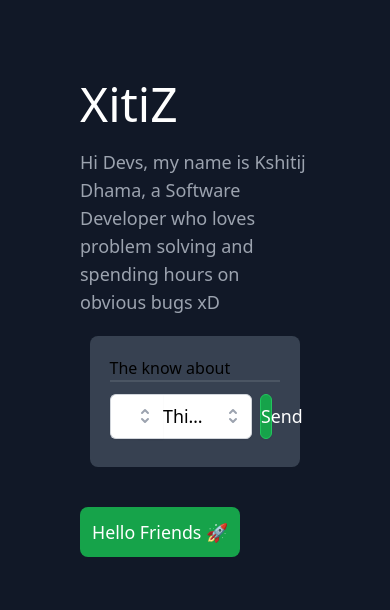
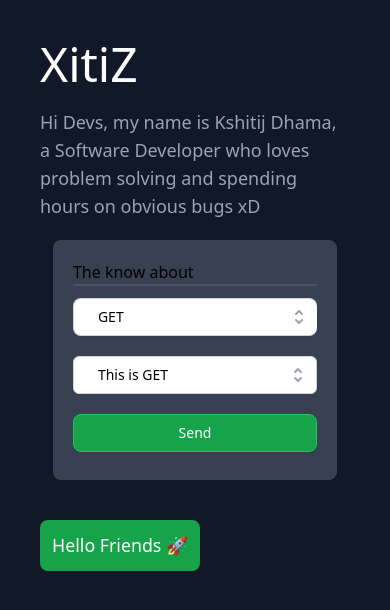
Before and after one commit to kaydee0502/kaydee0502.github.io, a React (Vite) app: page / in a window 390 px wide. Shown: the top 610 px of the page. Built offline with nearby package versions, Linux system fonts and the light colour scheme.

Commit message:
responsive

```diff
--- a/src/App.jsx
+++ b/src/App.jsx
@@ -11,7 +11,7 @@ function App() {
   const dispatch = useDispatch();
   return (
     <>
-      <div className="bg-gray-900 p-20 h-screen flex items-start flex-col">
+      <div className="bg-gray-900 md:p-20 sm:p-10 h-screen flex items-start flex-col">
         <h1 className="text-5xl text-white">XitiZ</h1>
         <p className="text-gray-400 mt-5 text-lg">
           Hi Devs, my name is Kshitij Dhama, a Software Developer who loves
--- a/src/Endpoint.jsx
+++ b/src/Endpoint.jsx
@@ -4,12 +4,17 @@ import { Listbox, Transition } from "@headlessui/react";
 import { CheckIcon, SelectorIcon } from "@heroicons/react/solid";
 import { useDispatch } from "react-redux";
 import { store } from "./Store";
+import { setOption } from "./Store";
 
 const options = {
   GET: [
     {
       id: 1,
       value: "This is GET",
+    },
+    {
+      id: 2,
+      value: "This is GET 2",
     },
   ],
   POST: [
@@ -38,19 +43,25 @@ function classNames(...classes) {
 
 export default function Endpoint() {
   const selectedVerb = store.getState();
-  const [selected, setSelected] = useState(options[selectedVerb.value][0]);
+  console.log(selectedVerb);
+  const [selected, setSelected] = useState(options[selectedVerb.verbValue][0]);
+  const dispatch = useDispatch();
 
-  store.subscribe(() => {
-    const newState = store.getState();
-    setSelected(options[newState.value][0]);
-  });
+  // store.subscribe(() => {
+  //   const newState = store.getState();
+  //   setSelected(options[newState.verbValue][0]);
+  // });
+
+  useEffect(() => {
+    dispatch(setOption(selected.value));
+  }, [selected]);
 
   return (
     <Listbox value={selected} onChange={setSelected}>
       {({ open }) => (
         <>
-          <div className="mt-1 relative py-2 w-4/6 inline-block">
-            <Listbox.Button className="relative w-full bg-white border border-gray-300 rounded-r-md shadow-sm pl-3 pr-10 py-2 text-left cursor-default focus:outline-none focus:ring-1 focus:ring-indigo-500 focus:border-indigo-500 sm:text-sm">
+          <div className="mt-1 relative py-2 md:w-4/6 md:inline-block">
+            <Listbox.Button className="relative w-full bg-white border border-gray-300 md:rounded-r-md sm:rounded-md shadow-sm pl-3 pr-10 py-2 text-left cursor-default focus:outline-none focus:ring-1 focus:ring-indigo-500 focus:border-indigo-500 text-sm">
               <span className="flex items-center">
                 <span className="ml-3 block truncate">{selected.value}</span>
               </span>
@@ -70,7 +81,7 @@ export default function Endpoint() {
               leaveTo="opacity-0"
             >
               <Listbox.Options className="absolute z-10 mt-1 w-full bg-white shadow-lg max-h-56 rounded-md py-1 text-base ring-1 ring-black ring-opacity-5 overflow-auto focus:outline-none sm:text-sm">
-                {options[selectedVerb.value].map((option) => (
+                {options[selectedVerb.verbValue].map((option) => (
                   <Listbox.Option
                     key={option.id}
                     className={({ active }) =>
--- a/src/Store.js
+++ b/src/Store.js
@@ -3,16 +3,21 @@ import { createSlice, configureStore } from "@reduxjs/toolkit";
 const verbSlice = createSlice({
   name: "verb",
   initialState: {
-    value: "GET",
+    verbValue: "GET",
+    optionValue: "",
   },
   reducers: {
     setVerb: (state, action) => {
-      state.value = action.payload;
+      state.verbValue = action.payload;
+    },
+
+    setOption: (state, action) => {
+      state.optionValue = action.payload;
     },
   },
 });
 
-export const { setVerb } = verbSlice.actions;
+export const { setVerb, setOption } = verbSlice.actions;
 
 export const store = configureStore({
   reducer: verbSlice.reducer,
--- a/src/Submit.jsx
+++ b/src/Submit.jsx
@@ -2,12 +2,12 @@ import React from "react";
 
 const Submit = () => {
   return (
-    <div className="mt-1 relative py-2 w-1/6 inline-block z-10 px-2">
+    <div className="mt-1 relative py-2 md:w-1/6 md:inline-block md:px-2">
       <button
         onClick={() => {
           console.log("lmao");
         }}
-        className="bg-green-600 border border-green-500 rounded-lg text-white hover:bg-gray-600 w-full shadow-sm py-2 cursor-default sm:text-sm focus:ring-1"
+        className="bg-green-600 border border-green-500 rounded-lg text-white hover:bg-gray-600 w-full shadow-sm py-2 cursor-default text-sm focus:ring-1"
       >
         Send
       </button>
--- a/src/Verb.jsx
+++ b/src/Verb.jsx
@@ -48,8 +48,8 @@ export default function Verb() {
     <Listbox value={selected} onChange={setSelected}>
       {({ open }) => (
         <>
-          <div className="mt-1 relative py-2 w-1/6 inline-block z-10">
-            <Listbox.Button className="relative w-full bg-white border border-gray-300 border-r-0 rounded-l-md shadow-sm pl-3 pr-10 py-2 text-left cursor-default focus:outline-none focus:ring-1 focus:ring-indigo-500 focus:border-indigo-500 sm:text-sm">
+          <div className="mt-1 relative py-2 md:w-1/6 md:inline-block z-10">
+            <Listbox.Button className="relative w-full bg-white border border-gray-300 border-r-0 sm:rounded-lg md:rounded-l-md shadow-sm pl-3 pr-10 py-2 text-left cursor-default focus:outline-none focus:ring-1 focus:ring-indigo-500 focus:border-indigo-500 text-sm">
               <span className="flex items-center">
                 <span className="ml-3 block truncate">{selected.name}</span>
               </span>
--- a/tailwind.config.js
+++ b/tailwind.config.js
@@ -2,6 +2,22 @@ module.exports = {
   content: ["./index.html", "./src/**/*.{vue,js,ts,jsx,tsx}"],
   theme: {
     extend: {},
+    screens: {
+      sm: { max: "768px" },
+      // => @media (min-width: 640px) { ... }
+
+      md: "768px",
+      // => @media (min-width: 768px) { ... }
+
+      lg: "1024px",
+      // => @media (min-width: 1024px) { ... }
+
+      xl: "1280px",
+      // => @media (min-width: 1280px) { ... }
+
+      "2xl": "1536px",
+      // => @media (min-width: 1536px) { ... }
+    },
   },
   plugins: [],
 };
```
